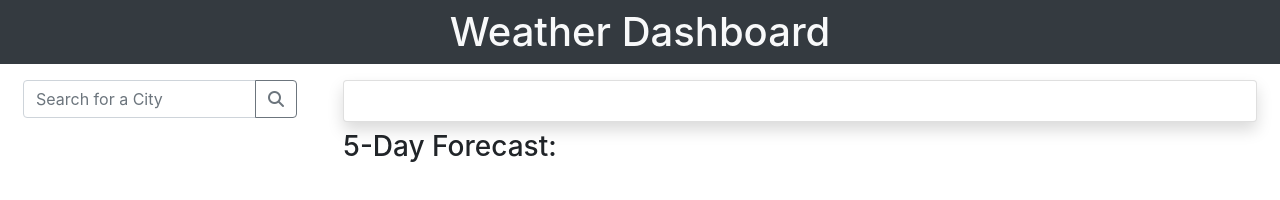
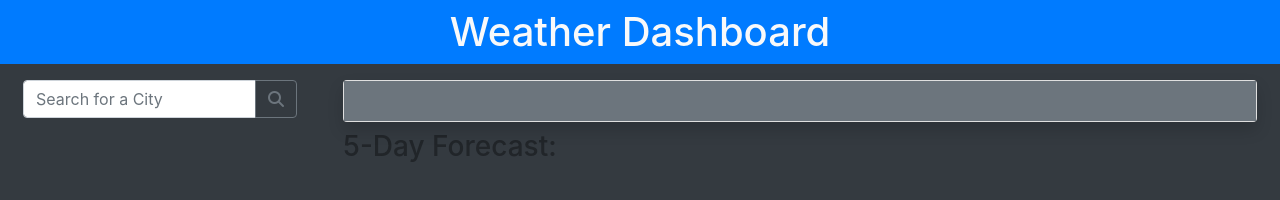
Before and after one commit to xxelegyxx/weather-app, a plain HTML site: page index.html in a window 1280 px wide. Drawn offline with nearby package versions, Linux system fonts and the light colour scheme; no server answers.

Commit message:
changing ss

```diff
--- a/index.html
+++ b/index.html
@@ -9,8 +9,8 @@
         integrity="sha384-Vkoo8x4CGsO3+Hhxv8T/Q5PaXtkKtu6ug5TOeNV6gBiFeWPGFN9MuhOf23Q9Ifjh" crossorigin="anonymous">
 </head>
 
-<body>
-    <div class="bg-dark">
+<body class="bg-dark">
+    <div class="bg-primary">
         <h1 class="text-center mb-2 p-2 text-light">Weather Dashboard</h1>
     </div>
     <div class="container-fluid">
@@ -30,7 +30,7 @@
             </div>
             <div class="col-md-9">
                 <div class="card shadow m-2">
-                    <div class="card-body cityToday"></div>
+                    <div class="card-body cityToday bg-secondary"></div>
                 </div>
                 <div class="m-2">
                     <h3>5-Day Forecast:</h3>
```
Also changed, not shown: 06-server-side-apis-homework-demo.png (deleted), Screenshot (40).png (added).
